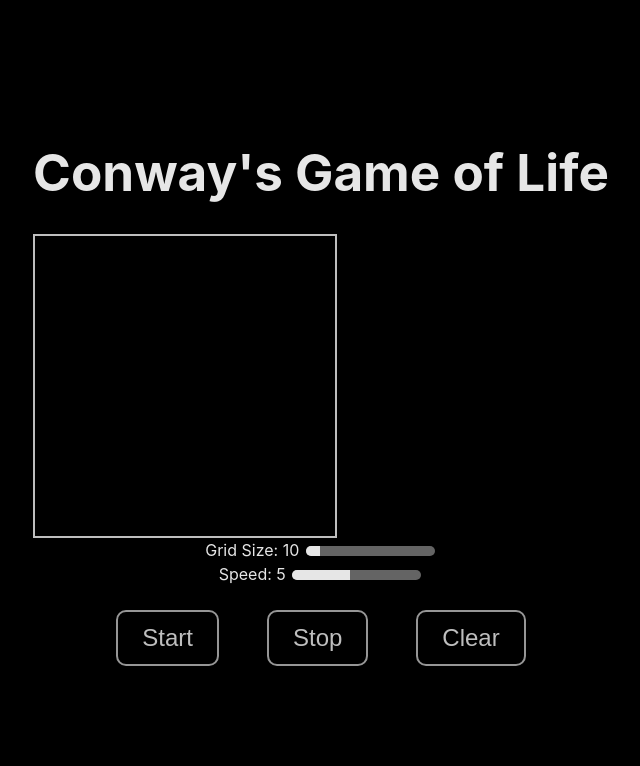
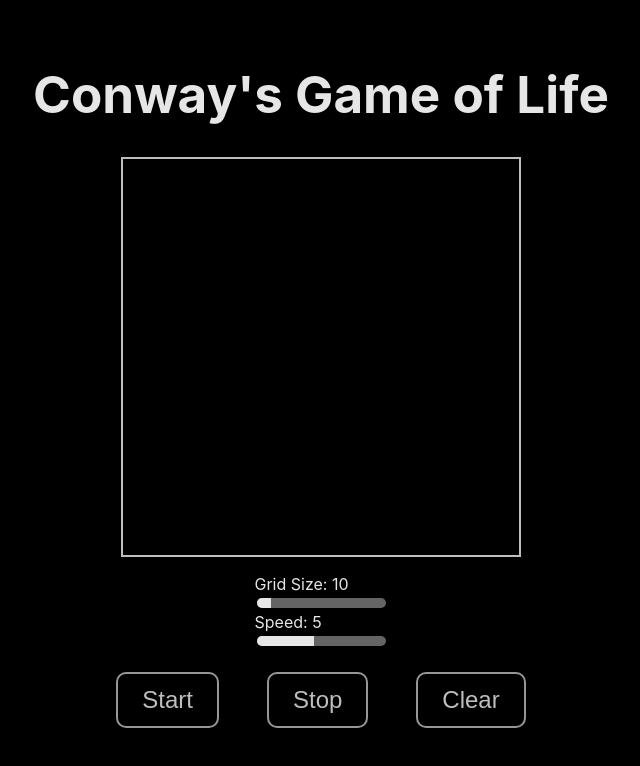
Before and after one commit to benceluzsinszky/game-of-life, a React (Vite) app: page / in a window 1280 px wide. Shown: the top 766 px of the page, without its empty margins (319-959 px from the left). Built offline with nearby package versions, Linux system fonts and the light colour scheme.

Commit message:
update css

```diff
--- a/src/App.jsx
+++ b/src/App.jsx
@@ -39,11 +39,7 @@ export default function App() {
 
   return (
     <>
-      <header>
       <h1>Conway&apos;s Game of Life</h1>
-      </header>
-      <main>
-        <section>
       <GameGrid
         size={size}
         speed={speed}
@@ -51,8 +47,7 @@ export default function App() {
         gridArray={gridArray}
         setGridArray={setGridArray}
         gridArrayToCss={gridArrayToCss} />
-        </section>
-        <section>
+      <div className='sliders'>
         <label htmlFor="sizeSlider">Grid Size: {size} </label>
         <input
           id="sizeSlider"
@@ -62,7 +57,7 @@ export default function App() {
           step={0.01}
           value={sliderSize}
           onChange={handleSizeChange}
-          /><br />
+        />
         <label htmlFor='speedSlider'>Speed: {speed} </label>
         <input
           id='speedSlider'
@@ -72,12 +67,13 @@ export default function App() {
           step={0.01}
           value={sliderSpeed}
           onChange={handleSpeedChange}
-          /><br />
+        />
+      </div>
+      <div className='buttons'>
         <button id="start" onClick={() => setIsRunning(true)}>Start</button>
         <button id="stop" onClick={() => setIsRunning(false)}>Stop</button>
         <button id="clear" onClick={handleClear}>Clear</button>
-        </section>
-      </main>
+      </div>
     </>
   );
 };
--- a/src/components/gamegrid.jsx
+++ b/src/components/gamegrid.jsx
@@ -6,7 +6,7 @@ export default function GameGrid({ size, speed, isRunning, gridArray, setGridArr
 
 
     const createGrid = (size) => {
-        const cellSize = screen.height / 2 / size;
+        const cellSize = screen.height / 3 / size;
 
         let rows = [];
         for (let i = 0; i < size; i++) {
--- a/src/styles/App.css
+++ b/src/styles/App.css
@@ -28,14 +28,30 @@
 body {
   margin: 0;
   display: flex;
-  place-items: center;
+  place-items: start;
   min-width: 320px;
   min-height: 100vh;
+}
+
+body>div {
+  display: flex;
+  flex-direction: column;
+  align-items: center;
+  justify-content: center;
+  width: 100%;
 }
 
 h1 {
   font-size: 3.2em;
   line-height: 1.1;
+}
+
+.sliders {
+  display: flex;
+  flex-direction: column;
+  align-items: start;
+  justify-content: center;
+  margin-top: 15px;
 }
 
 input[type="range"] {
@@ -81,3 +97,8 @@ button:hover {
   border-color: var(--bright-white);
   color: var(--bright-white);
 }
+
+button:active {
+  border-color: white;
+  color: white;
+}
--- a/src/styles/gamegrid.css
+++ b/src/styles/gamegrid.css
@@ -1,13 +1,8 @@
 .game-grid {
     border-collapse: collapse;
     border: 2px solid var(--mid-white);
-    min-width: calc(100vh / 3);
-    min-height: calc(100vh / 3);
-}
-
-.game-grid td {
-    padding: 0;
-    margin: 0;
+    min-width: calc(100vh / 2);
+    min-height: calc(100vh / 2);
 }
 
 .game-cell {
```
Lines whose indentation alone changed are shown as unchanged.
